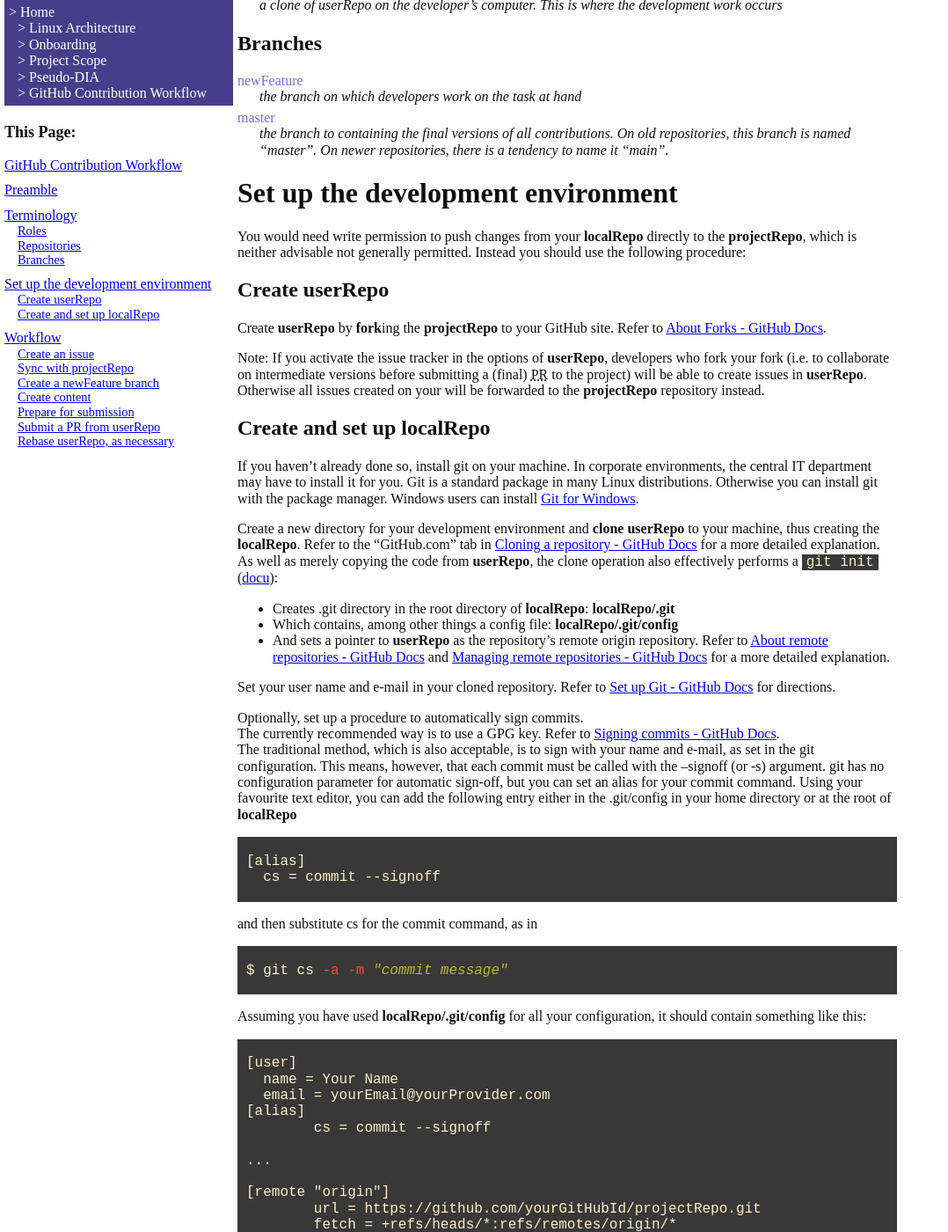
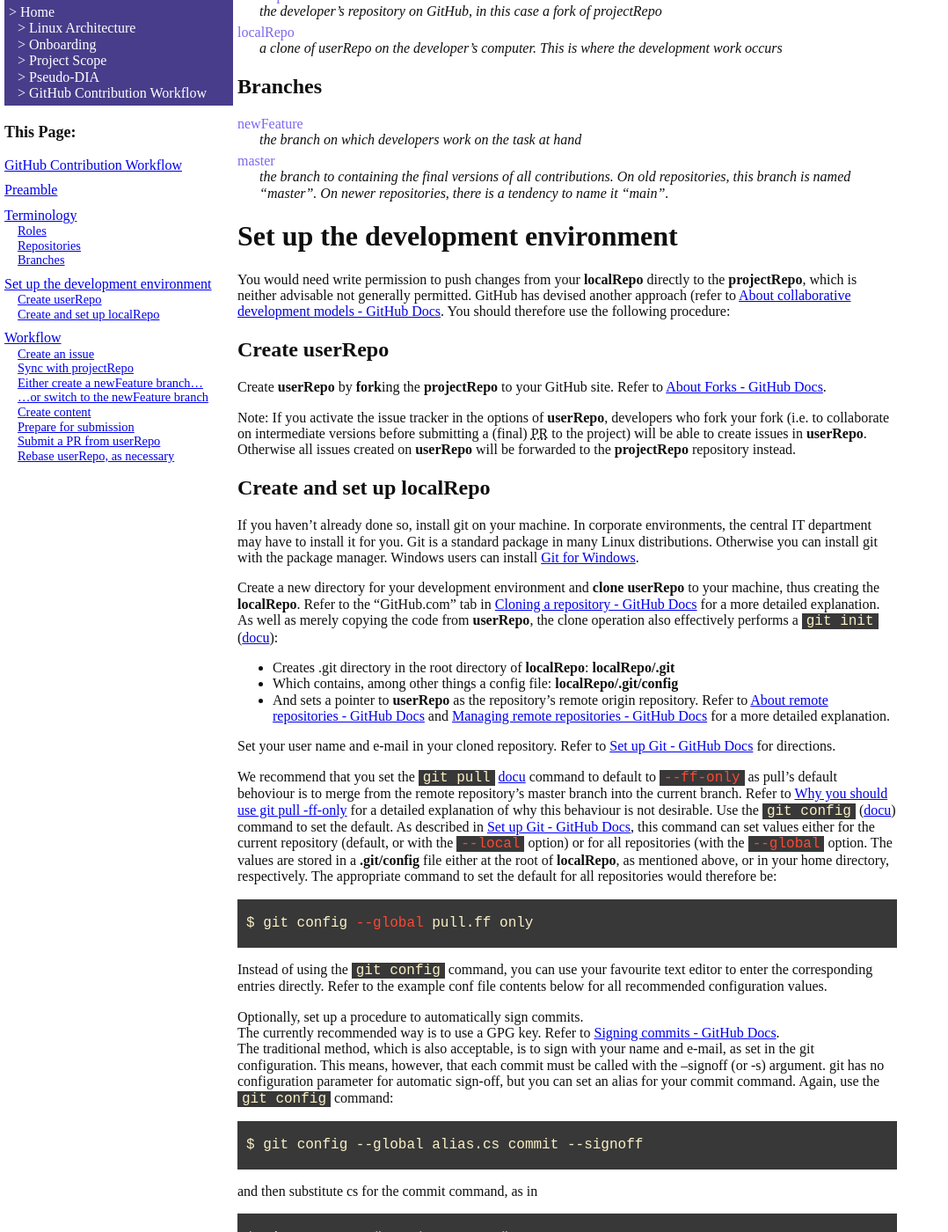
Before and after one commit to OpenJohnMacGregor/ElisaPages, a Jekyll site: the page built from docs/GitHubContributionWorkflow.md, in a window 1280 px wide and 1400 px high, scrolled down 1798 px. Shown: the whole window at 88% size, without its empty margins (0-1078 px from the left). Built offline with Jekyll 4.4.1, drawn with Linux system fonts in a browser that asks for light colours; some of the changed text lies outside the part shown.

Commit message:
Update Contributions Workflow from orientation
ZZ

Signed-off-by: John MacGregor <open.john.macgregor@gmail.com>

```diff
--- a/docs/ContributionWorkflow.md
+++ b/docs/GitHubContributionWorkflow.md
@@ -40,15 +40,17 @@ All developers must therefore have a GitHub account before starting.
 You must sign the work that you commit.
 By signing your work, you document that you are author of the work
 and have accepted the license conditions documented in the root directory of **projectRepo**.
+[ Developer Certficate of Origin - elinux.org](https://elinux.org/Developer_Certificate_Of_Origin)
+provides a more detailed explanation.
 
 **NOTE 3:**
 You will be expected to keep your contribution in sync with the project repository until it has been accepted.
 
 # Terminology
 
-The diagramme below illustrates the repository topology underlying the terminology.
+The diagram below illustrates the repository topology underlying the terminology.
 
-![Contribution Repositories](/assets/graphics/ContributionRepos.svg){: .svgImg}
+![Contribution Repositories](assets/graphics/GitHubContributionRepos.svg){: .svgImg}
 
 ## Roles
 
@@ -86,7 +88,9 @@ On newer repositories, there is a tendency to name it "main".
 # Set up the development environment
 
 You would need write permission to push changes from your **localRepo** directly to the **projectRepo**, which is neither advisable not generally permitted.
-Instead you should use the following procedure:
+GitHub has devised another approach (refer to
+[About collaborative development models - GitHub Docs](https://docs.github.com/en/github/collaborating-with-pull-requests/getting-started/about-collaborative-development-models).
+You should therefore use the following procedure:
 
 ## Create userRepo
 
@@ -96,7 +100,7 @@ Refer to [About Forks - GitHub Docs](https://help.github.com/en/github/collabora
 Note: If you activate the issue tracker in the options of **userRepo**,
 developers who fork your fork (i.e. to collaborate on intermediate versions before submitting a (final) PR to the project)
 will be able to create issues in **userRepo**.
-Otherwise all issues created on your will be forwarded to the **projectRepo** repository instead.
+Otherwise all issues created on **userRepo** will be forwarded to the **projectRepo** repository instead.
 
 ##  Create and set up localRepo
 If you haven't already done so, install git on your machine.
@@ -123,17 +127,43 @@ effectively performs a `git init`{: language-shell .highlight}
 Set your user name and e-mail in your cloned repository.
 Refer to [Set up Git - GitHub Docs](https://help.github.com/en/github/getting-started-with-github/set-up-git) for directions.
 
+We recommend that you set the
+`git pull`{:.language-shell .highlight}
+[docu](https://git-scm.com/docs/git-pull)
+command to default to `--ff-only`{:.language-shell .highlight}
+as pull's default behoviour is to merge from the remote repository's master branch into the current branch.
+Refer to [Why you should use git pull -ff-only](https://blog.sffc.xyz/post/185195398930/why-you-should-use-git-pull-ff-only-git-is-a)
+for a detailed explanation of why this behaviour is not desirable.
+Use the `git config`{:.language-shell .highlight}
+([docu](https://git-scm.com/docs/git-config))
+command to set the default.
+As described in
+[Set up Git - GitHub Docs](https://help.github.com/en/github/getting-started-with-github/set-up-git),
+this command can set values either for the current repository (default, or with the `--local`{:.language-shell .highlight} option)
+or for all repositories (with the `--global`{:.language-shell .highlight} option.
+The values are stored in a **.git/config** file either at the root of **localRepo**, as mentioned above,
+or in your home directory, respectively.
+The appropriate command to set the default for all repositories would therefore be:
+~~~ shell
+
+$ git config --global pull.ff only
+
+~~~
+
+Instead of using the `git config`{:.language-shell .highlight} command, you can use your favourite text editor
+to enter the corresponding entries directly.
+Refer to the example conf file contents below for all recommended configuration values.
+
 Optionally, set up a procedure to automatically sign commits.
 The currently recommended way is to use a GPG key.
-Refer to [Signing commits - GitHub Docs](https://docs.github.com/en/authentication/managing-commit-signature-verification/signing-commits?query=feature+branch).
+Refer to [Signing commits - GitHub Docs](https://docs.github.com/en/authentication/managing-commit-signature-verification/signing-commits).
 The traditional method, which is also acceptable, is to sign with your name and e-mail, as set in the git configuration.
 This means, however, that each commit must be called with the --signoff (or -s) argument.
 git has no configuration parameter for automatic sign-off, but you can set an alias for your commit command.
-Using your favourite text editor, you can add the following entry either in the .git/config in your home directory or at the root of **localRepo**
+Again, use the `git config`{:.language-shell .highlight} command:
 ~~~~ conf
 
-[alias]
-  cs = commit --signoff
+$ git config --global alias.cs commit --signoff
 
 ~~~~
 and then substitute cs for the commit command, as in
@@ -160,6 +190,8 @@ Assuming you have used **localRepo/.git/config** for all your configuration, it
 [branch "main"]
 	remote = origin
 	merge = refs/heads/main
+[pull]
+	ff = only
 
 ~~~
 
@@ -189,6 +221,7 @@ Either create an issue for new work or add an entry to an existing issue.
 The notification should contain:
 * a description of the problem (maybe just the title)
 * a description of the work
+* the name of the branch on which you will be working
 * your name and email
 * your GitHub id, which, naturally, should be there already
 
@@ -199,7 +232,7 @@ Should the local development environment already exist,
 Perform Steps 1 and 2 described in the
 [Periodically sync with projectRepo](#periodically-sync-with-projectrepo){: target="_self"} section below.
 
-## Create a newFeature branch
+## Either create a newFeature branch...
 
 The **master** branches of **userRepo** and **localRepo** should not contain
 changes from the current work.
@@ -208,15 +241,25 @@ have occurred due to accepted pull requests since you originally created the **n
 Refer to the next section for instructions on merging those changes
 into **newFeature**.
 
+First, ensure that the **master** branch is kept up to date.
+You should pull it from **userRepo** using the --ff-only option ([docu](https://git-scm.com/docs/git-pull)).
+~~~ shell
+
+$ git checkout master
+$ git pull origin master --ff-only
+
+~~~
+
 Creating a **newFeature** branch insulates your work from the rest of the project work.
 Refer to
 [About branches - GitHub](https://docs.github.com/en/github/collaborating-with-pull-requests/proposing-changes-to-your-work-with-pull-requests/about-branches)
 for a more detailed explanation.
 
-Although you can create a branch with the `git branch` command
-([docu](https://git-scm.com/docs/git-branch)),
-the `git checkout` command
-([docu](https://git-scm.com/docs/git-checkout))
+Although you can create a branch with the
+`git branch`{:.language-shell .highlight}
+([docu](https://git-scm.com/docs/git-branch)) command,
+the `git checkout`{:.language-shell .highlight}
+([docu](https://git-scm.com/docs/git-checkout)) command
 can be used to switch to the new branch as well.
 ~~~ shell
 
@@ -227,6 +270,18 @@ The new branch should be placed on **userRepo** and the **localRepo** branch sho
 ~~~ shell
 
 $ git push -u origin newFeature
+
+~~~
+
+## ...or switch to the newFeature branch
+
+Should the **newFeature** branch already exist, you need only switch to it using the
+`git checkout`{:.language-shell .highlight}
+([docu](https://git-scm.com/docs/git-checkout))
+command.
+~~~ shell
+
+$ git checkout newFeature
 
 ~~~
 
@@ -260,7 +315,7 @@ about how to automate signing off commit.
 
 Include a reference the relevant issue in the commit message.
 Use the hashtag syntax
-`#<<"issue number">>`{:.language-conf .highlight}
+`#<issue number>`{:.language-conf .highlight}
 ([docu](https://docs.github.com/en/github/writing-on-github/working-with-advanced-formatting/autolinked-references-and-urls#issues-and-pull-requests))
 This will link the commit to the issue and make it visible in the GitHub interface.
 
@@ -269,22 +324,24 @@ for writing the commit message.
 
 ### Back up your work on userRepo
 
-Use the `git push`{:.language-shell .highlight} command ([docu](https://git-scm.com/docs/git-push))
+Use the `git push`{:.language-shell .highlight} ([docu](https://git-scm.com/docs/git-push)) command
 to update your remote repository.
 
-John: Should this be git push origin newFeature
-{: .comment}
 ~~~ shell
 
 $ git push origin
 
 ~~~
 
+You can also configure **newFeature** to be the default to be pushed to by using:
+* `git push -u origin newFeature`{:.language-shell .highlight} when you first push it, or
+* `git branch --set-upstream newFeature origin/newFeature`{:.language-shell .highlight} if you forget
+
 ### Periodically sync with projectRepo
 
-As necessary, import the changes from **projectRepo** that have been merged since the last fork.
+As necessary, import the changes from **projectRepo** that have been merged since the last fork sync.
 These changes are located on the **master** branch.
-This is a three step process as follows.
+This is a two step process as follows.
 
 #### 1) Update userRepo from projectRepo
 
@@ -295,49 +352,50 @@ Refer to
 
 #### 2) Update localRepo from userRepo
 
-To bring the **master** branch updates into your local development environment,
-you must first switch to the **master** branch and then bring in the changes from **userRepo**.
-Use the `git checkout`[:.language-shell .highlight} ([docu](https://git-scm.com/docs/git-checkout))
-and `git pull` ([docu](https://git-scm.com/docs/git-pull))
-commands:
+Other than the content that you have changed, the content ot the **newFeature** branch
+is at the **base** state.
+That is, the state it was in as the branch was created
+or in the state from the last merge from **userRepo/master**.
+
+To bring updates of all branches in **userRepo** into your local development environment,
+use the
+`git fetch`{:.language-shell .highlight}
+([docu](https://git-scm.com/docs/git-fetch))
+command.
 ~~~ shell
 
-$ git checkout master
-$ git pull origin
+$ git fetch origin
 
 ~~~
 
-The **master** branch in **localRepo** is now synchronised with the **master** branch in **projectRepo**,
-but the changes must now be merged into the **newFeature** branch in **localRepo**.
-
-#### 3) Merge the changes in projectRepo into your local work
-
-Other than the content that you have changed, the content **newFeature** branch
-is at the base state.
-That is, the state it was in as the branch was created
-or in the state from the last merge.
-This merge updates the base state to the current state of **master**
-(which would then be synchronised with **projectRepo**).
-
-Switch back to the **newFeature** branch and pull the changes over from
-the **master** branch using the
-`git rebase`{:.language-shell .highlight} command
+The fetched changes must still be explicitly merged into the **newFeature** branch, however.
+Since **projectMaster** contains changes that are not contained in **newFeature**,
+the merge will update the base state of the branch.
+Use the
+`git rebase`{:.language-shell .highlight}
 ([docu](https://git-scm.com/docs/git-rebase))
+command to merge.
 ~~~ shell
 
-$ git checkout newFeature
-$ git rebase master
+git rebase origin/master
 
 ~~~
 
-In case of conflicts, rebase will interrupt the process and give you a chance to resolve the conflict.
+Should conflicts occur, rebase will interrupt the process and give you a chance to resolve the conflict.
 After the conflict has been resolved, the merge process can resume.
 Refer to the [rebase documentation](https://git-scm.com/docs/git-rebase)
 for a detailed description of the process and necessary commands.
 
 Now the **newFeature** branch is based on the most recent **master** branch and
-can be merged without back into the **master** branch without conflicts.
-Note that pushing the **newFeature** branch to **userRepo** will now require
+can be merged back into the **master** branch (of **userRepo** and **projectRepo**) without conflicts.
+
+**Note 1** This workflow means that the local version of **master** in **localRepo**
+is **not** updated, but it does have the benefit that the merge operation
+does not involve checking out **master** to update it and then merging
+**master** into **newFeature**.
+This lessens the danger of commiting **it** instead of **newFeature**.
+
+**Note 2** Pushing the **newFeature** branch to **userRepo** will now require
 the -force switch since rebasing will change the commit history in **localRepo**.
 Use
 ~~~ shell
@@ -345,7 +403,6 @@ Use
 $ git push origin -force
 
 ~~~
-
 
 
 ## Prepare for submission
@@ -378,19 +435,20 @@ and the last commit (which is at the HEAD),
 use the following command:
 ~~~ shell
 
-$ git rebase HEAD-10 --signoff
+$ git rebase HEAD~10 --signoff
 
 ~~~
 
 Note that since this changes the history of **localRepo**,
 pushing it to **userRepo** will overwrite the changelog and
-thus require using the --force flag!
+thus requires using the --force flag!
 
 ### Sync with projectRepo
 
-The rest of the content of **newFeature** should be at the same state as the current version on **projectRepo**.
+The rest of the content of **newFeature** should brought up to the same state as the current version on **projectRepo**,
+if it isn't already.
 
-This is explained in  the [Periodically sync with projectRepo](#periodically-sync-with-projectrepo){: target="_self"} section above.
+How to do this is explained in  the [Periodically sync with projectRepo](#periodically-sync-with-projectrepo){: target="_self"} section above.
 
 ### Push your work to userRepo
 
--- a/docs/_includes/siteNav.html
+++ b/docs/_includes/siteNav.html
@@ -4,5 +4,5 @@
 	<a href="Onboarding.html" class="hrefLevel2" target="_self">> Onboarding</a><br>
 	<a href="Scope.html" class="hrefLevel2" target="_self">> Project Scope</a><br>
 	<a href="PseudoDIA.html" class="hrefLevel2" target="_self">> Pseudo-DIA</a><br>
-	<a href="ContributionWorkflow.html" class="hrefLevel2" target="_self">> GitHub Contribution Workflow</a>
+	<a href="GitHubContributionWorkflow.html" class="hrefLevel2" target="_self">> GitHub Contribution Workflow</a>
 </div>
```
